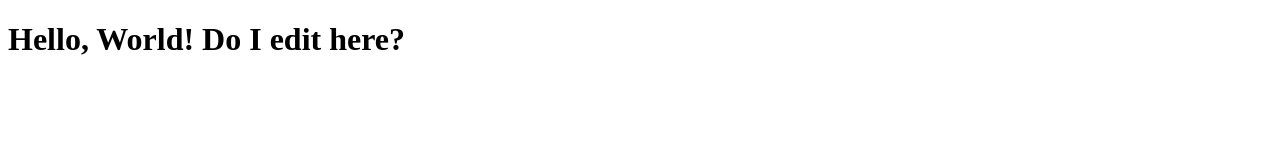
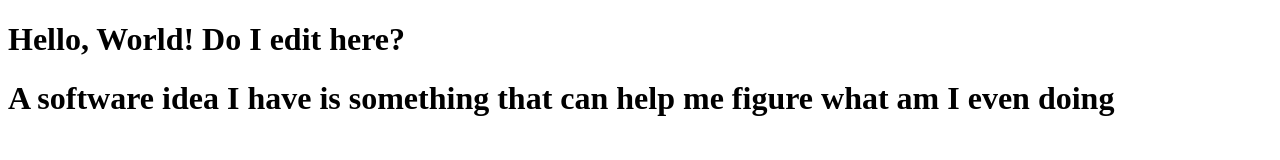
Before and after one commit to sguzma79/CS3338-first-project, a plain HTML site: page index.html in a window 1280 px wide. Drawn offline with Linux system fonts and the light colour scheme.

Commit message:
adding index.html file with software idea

```diff
--- a/index.html
+++ b/index.html
@@ -10,6 +10,7 @@
 
 
 <body>
-    <h1>Hello, World! Do I edit here?</h1>
+    <h1>Hello, World! Do I edit here? </h1>
+    <h1> A software idea I have is something that can help me figure what am I even doing</h1>
 </body>
 </html>
```
